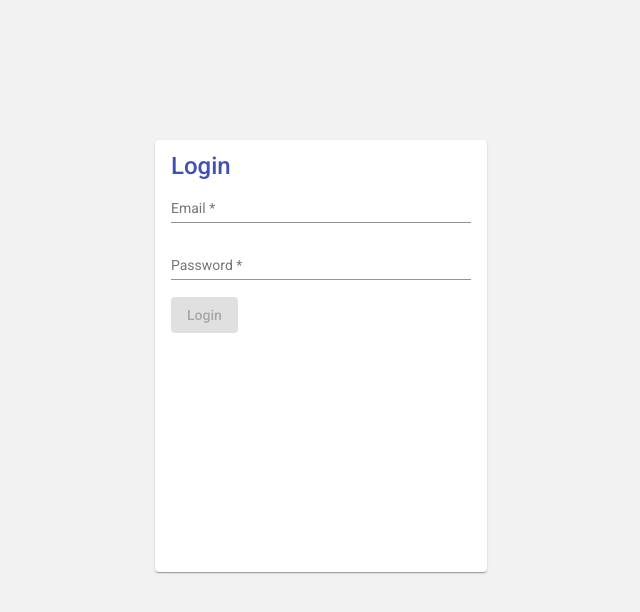
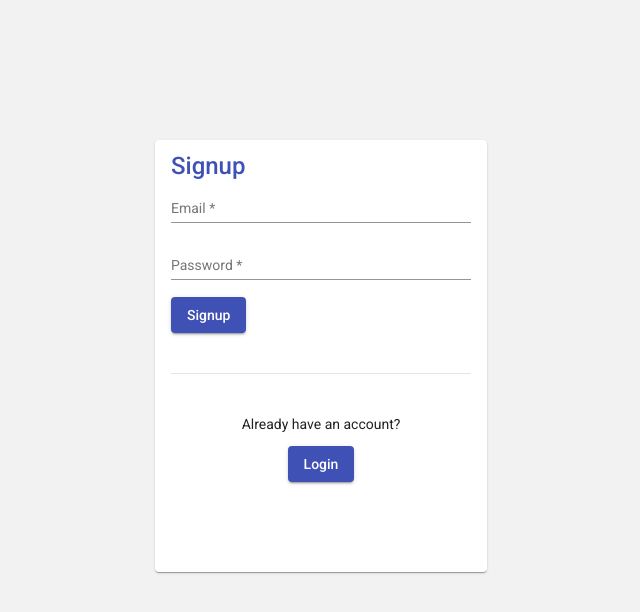
Before and after one commit to MukundDholariya2706/Angular-MEAN-Stack, an Angular app: page /signup in a window 1280 px wide. Shown: the top 612 px of the page, without its empty margins (335-975 px from the left). Built offline with nearby package versions, Linux system fonts and the light colour scheme.

Commit message:
signup and error handle

```diff
--- a/src/app/auth/auth.component.html
+++ b/src/app/auth/auth.component.html
@@ -1,30 +1,39 @@
 <div class="limiter">
     <div class="container-login">
         <mat-card>
-      <mat-card-title>Login</mat-card-title>
+            <mat-card-title>{{ title }}</mat-card-title>
             <mat-card-content>
                 <form class="form-container" [formGroup]="authForm" novalidate (ngSubmit)="onSubmit()">
                     <mat-form-field>
                         <input matInput placeholder="Email" formControlName="email" />
-            <mat-error *ngIf="f['email'].invalid && f['email'].touched"
-              >Email is required</mat-error
-            >
+                        <mat-error *ngIf="f['email'].invalid && f['email'].touched">Email is required</mat-error>
                     </mat-form-field>
 
                     <mat-form-field>
                         <input matInput type="password" placeholder="Password" formControlName="password" />
-            <mat-error *ngIf="f['password'].invalid && f['password'].touched"
-              >Password is required</mat-error
-            >
+                        <mat-error *ngIf="f['password'].invalid && f['password'].touched">Password is required
+                        </mat-error>
                     </mat-form-field>
 
                     <div>
-            <button mat-raised-button type="submit" [disabled]="!authForm.valid" color="primary">
-              Login
+                        <button mat-raised-button type="submit"  color="primary">
+                            {{ title }}
                         </button>
                     </div>
                 </form>
             </mat-card-content>
+            <div class="alternative" *ngIf="title === 'Login'">
+                    <p>Don't have an account?</p>
+                    <button mat-raised-button color="primary" type="button" [routerLink]="['/signup']">
+                        Signup
+                    </button>
+            </div>
+            <div class="alternative" *ngIf="title === 'Signup'">
+                <p>Already have an account?</p>
+                <button mat-raised-button color="primary" type="button" [routerLink]="['/login']">
+                    Login
+                </button>
+        </div>
         </mat-card>
     </div>
 </div>
--- a/src/app/auth/auth.component.ts
+++ b/src/app/auth/auth.component.ts
@@ -1,3 +1,4 @@
+import { MatSnackBar } from '@angular/material/snack-bar';
 import { Router } from '@angular/router';
 import { JwtService } from './../core/services/jwt.service';
 import { AuthService } from './../core/services/auth.service';
@@ -11,12 +12,14 @@ import { Component, OnInit } from '@angular/core';
 })
 export class AuthComponent implements OnInit {
   authForm!: FormGroup;
+  title = '';
 
   constructor(
     private fb: FormBuilder,
     private authService: AuthService,
     private jetService: JwtService,
-    private router: Router
+    private router: Router,
+    private _snackBar: MatSnackBar
   ) {}
 
   get f() {
@@ -25,17 +28,29 @@ export class AuthComponent implements OnInit {
 
   ngOnInit(): void {
     this.createForm();
+    this.title = this.router.url === '/login' ? 'Login' : 'Signup';
   }
 
   onSubmit() {
+    if (this.title === 'Signup') {
+      console.log('Signup Process');
+      this.authService.signup(this.authForm.value).subscribe(
+        (data) => {
+          this.router.navigate(['/login']);
+          this._snackBar.open('Signup Successfully!', 'Success');
+        },
+        (err) => this.errorHandler(err, 'Opps, something went worng')
+      );
+    } else {
       this.authService.login(this.authForm.value).subscribe(
         (data) => {
           console.log('data :>> ', data);
           this.jetService.setToken(data.token);
           this.router.navigate(['/dashbord/invoices']);
         },
-      (err) => console.error(err)
+        (err) => this.errorHandler(err, 'Opps, something went worng')
       );
+    }
   }
 
   private createForm() {
@@ -44,4 +59,11 @@ export class AuthComponent implements OnInit {
       password: ['', Validators.required],
     });
   }
+
+  private errorHandler(error: any, message: any) {
+    console.error(error);
+    this._snackBar.open(message, 'Error', {
+      duration: 2000,
+    });
   }
+}
--- a/src/app/auth/auth.module.ts
+++ b/src/app/auth/auth.module.ts
@@ -1,3 +1,4 @@
+import { RouterModule } from '@angular/router';
 import { HttpClientModule } from '@angular/common/http';
 import { FormsModule, ReactiveFormsModule } from '@angular/forms';
 import { MaterialModule } from './../Shared/material.module';
@@ -16,6 +17,7 @@ import { AuthComponent } from './auth.component';
     MaterialModule,
     FormsModule,
     ReactiveFormsModule,
+    RouterModule
   ]
 })
 export class AuthModule { }
--- a/src/app/core/models/user.ts
+++ b/src/app/core/models/user.ts
@@ -8,3 +8,8 @@ export interface LoginRes {
   success: boolean;
   token: string;
 }
+
+export interface SignupRes {
+    success: boolean;
+    message: string;
+}
--- a/src/app/core/services/auth.service.ts
+++ b/src/app/core/services/auth.service.ts
@@ -1,5 +1,5 @@
 import { Observable } from 'rxjs';
-import { User, LoginRes } from './../models/user';
+import { User, LoginRes, SignupRes } from './../models/user';
 import { HttpClient } from '@angular/common/http';
 import { Injectable } from '@angular/core';
 import { environment } from 'src/environments/environment';
@@ -14,7 +14,7 @@ export class AuthService {
     return this.http.post<LoginRes>(`${environment.api_url}/users/login`, body);
   }
 
-  signup(body: User): Observable<User> {
-    return this.http.post<User>(`${environment.api_url}/users/signup`, body);
+  signup(body: User): Observable<SignupRes> {
+    return this.http.post<SignupRes>(`${environment.api_url}/users/signup`, body);
   }
 }
--- a/src/app/core/services/http-interceptor.service.ts
+++ b/src/app/core/services/http-interceptor.service.ts
@@ -1,12 +1,10 @@
 // set token to header part of api when it called
 import {
-  HttpEvent,
   HttpHandler,
   HttpInterceptor,
   HttpRequest,
 } from '@angular/common/http';
 import { Injectable } from '@angular/core';
-import { Observable } from 'rxjs';
 import { JwtService } from './jwt.service';
 
 @Injectable({
--- a/src/app/core/services/jwt.service.ts
+++ b/src/app/core/services/jwt.service.ts
@@ -7,7 +7,7 @@ export class JwtService {
   constructor() {}
 
   setToken(token: string) {
-    window.localStorage.setItem('jwt_token', token);
+    return window.localStorage.setItem('jwt_token', token);
   }
 
   getToken() {
@@ -15,6 +15,6 @@ export class JwtService {
   }
 
   destoryToken() {
-    window.localStorage.removeItem('jwt_token');
+    return window.localStorage.removeItem('jwt_token');
   }
 }
```
Lines whose indentation alone changed are shown as unchanged.
